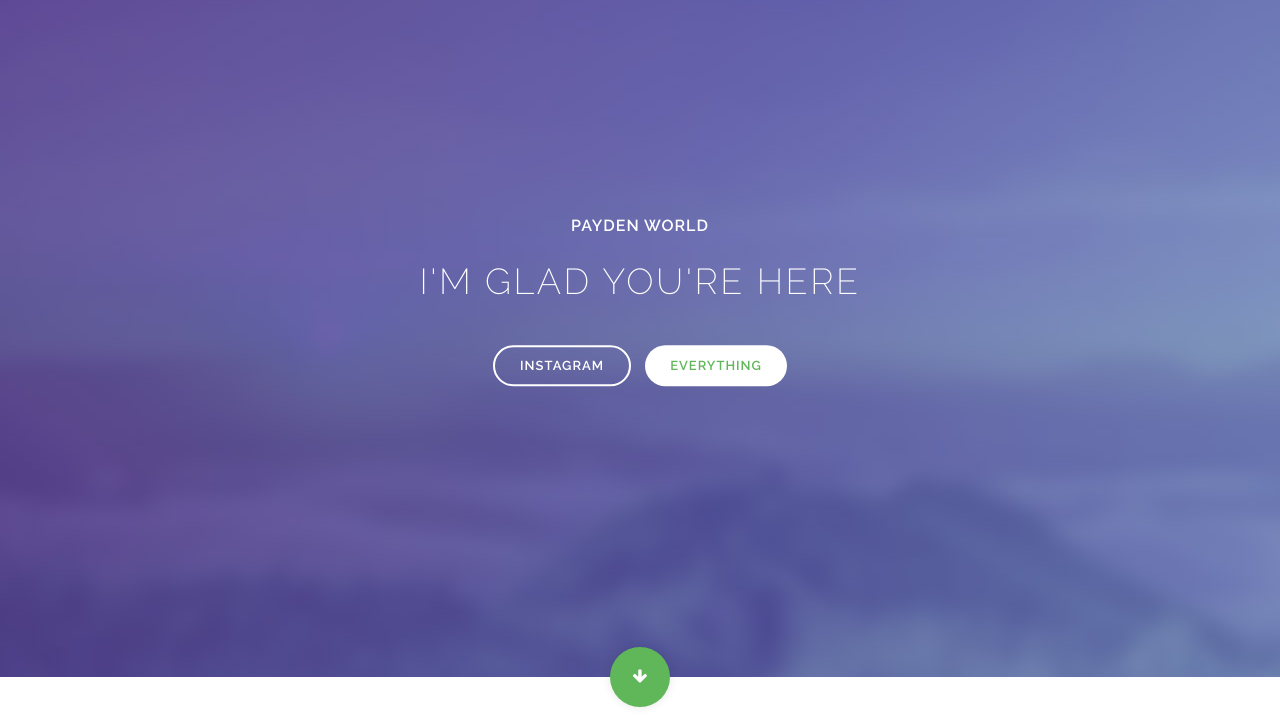
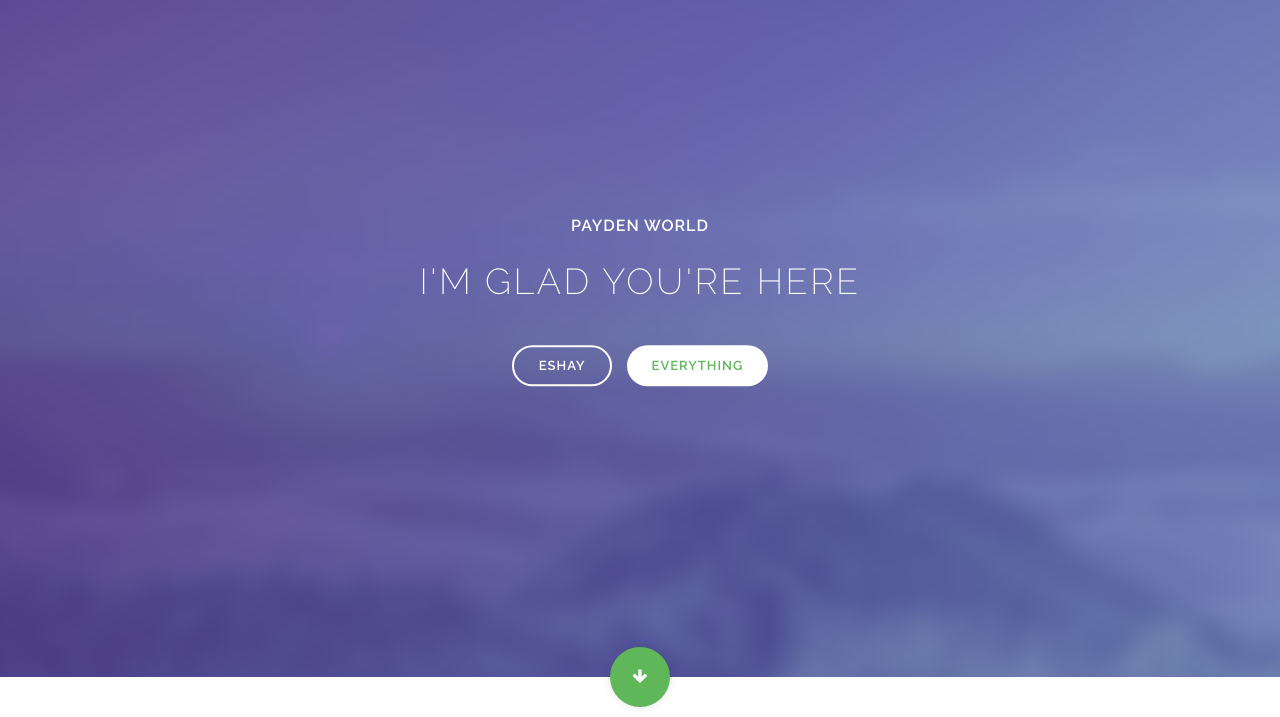
Before and after one commit to pqyden/magical, a plain HTML site: page index.html in a window 1280 px wide. Shown: the part 83-800 px from the top of the page. Drawn offline with Linux system fonts and the light colour scheme.

Commit message:
Update index.html

```diff
--- a/index.html
+++ b/index.html
@@ -97,7 +97,7 @@
                 <div class="text-content">
                   <h3>PAYDEN WORLD</h3>
                   <h5>I'M GLAD YOU'RE HERE</h5>
-                  <a href="https://instagram.com/yims" class="main-stroked-button">Instagram</a>
+                  <a href="https://instagram.com/yims" class="main-stroked-button">Eshay</a>
                   <a href="https://solo.to/so" class="main-filled-button">everything</a>
                 </div>
             </div>
```
